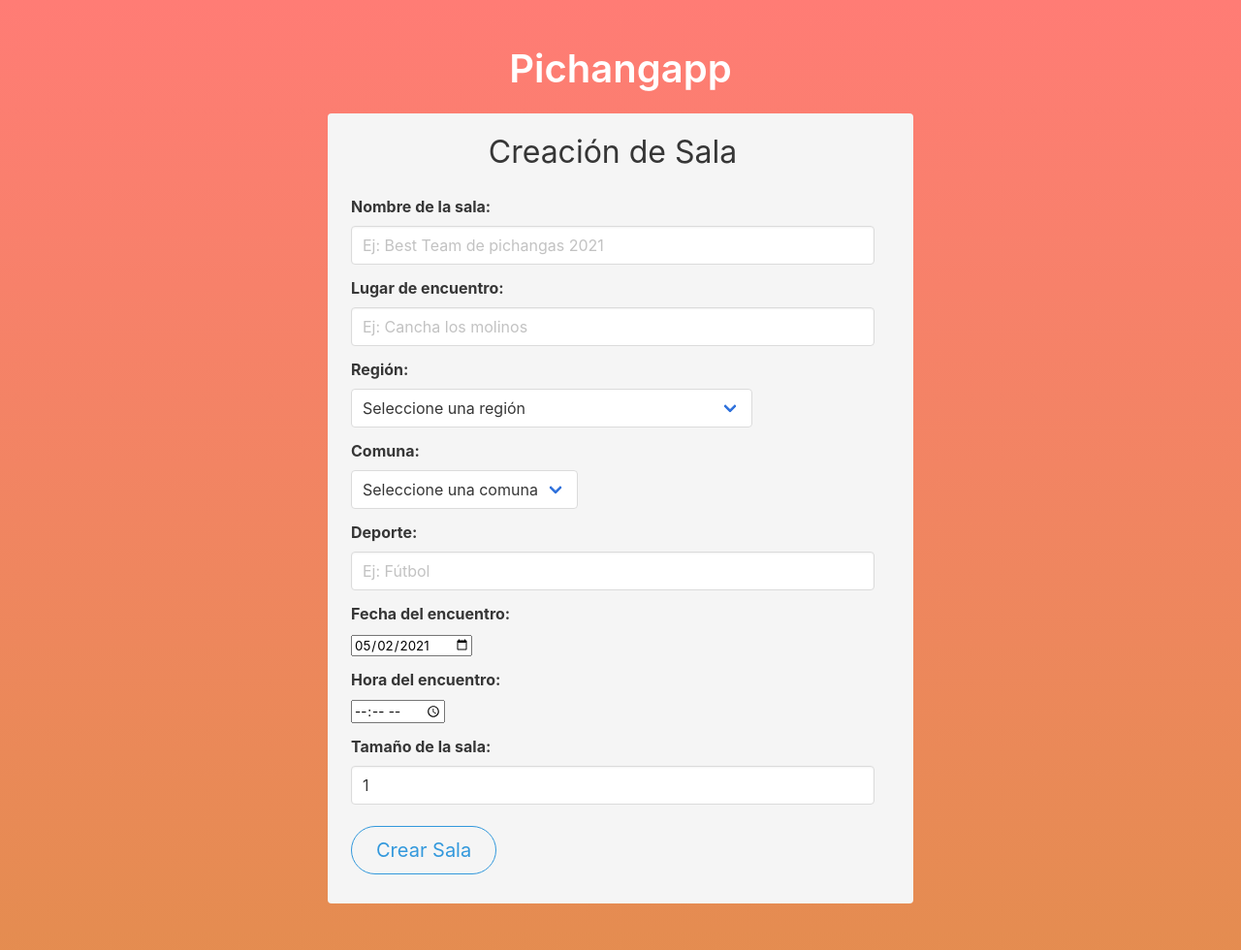
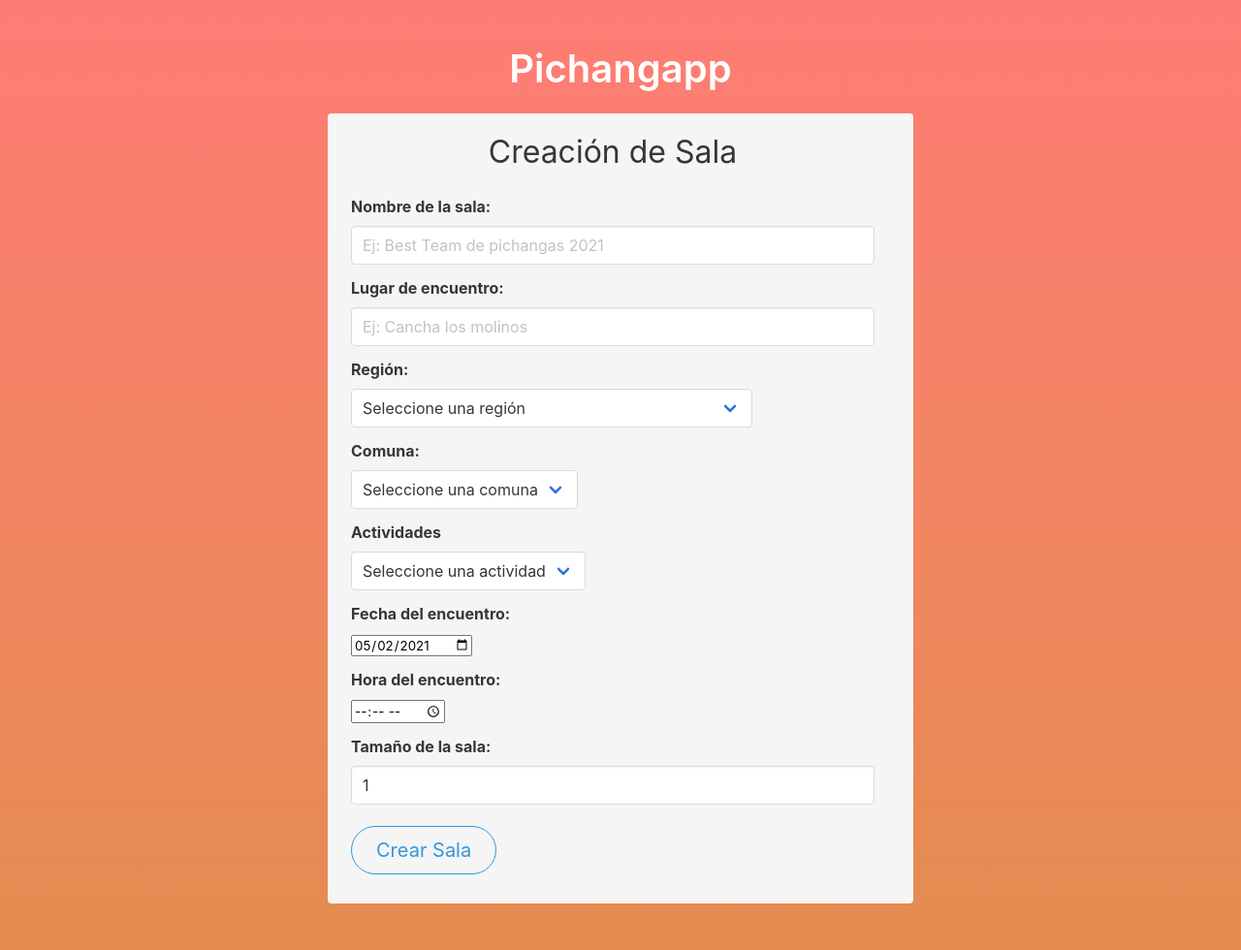
Before and after one commit to DCC-CC4401/2021-1-Grupo-2, a Django app: page /create_room/ in a window 1280 px wide. Shown: the whole page at 97% size. Run offline with Django 3.2, Linux system fonts and the light colour scheme; tables that the repository leaves empty hold one stand-in row (values such as "Sample post").

Commit message:
feat: Added list for activity selection

```diff
--- a/pichapp/templates/pichapp/room/create_room.html
+++ b/pichapp/templates/pichapp/room/create_room.html
@@ -56,10 +56,15 @@
             </div>
 
             <div class="field">
-              <label class="label">Deporte: </label>
-              <p class="control has-icons-right">
-                <input class="input" type="text" placeholder="Ej: Fútbol" name="nombre_actividad" required>
-              </p>
+              <label class="label"> Actividades </label>
+              <div class="select control has-icons-right">
+                <select id="actividades" class="input" name="nombre_actividad" required>
+                  <option disabled selected>Seleccione una actividad</option>
+                  {% for p in activities%}
+                  <option value={{p.verbose_name}}> {{p.verbose_name}}</option>
+                  {% endfor %}
+                </select>
+              </div>
             </div>
 
             <div class="field">
@@ -82,7 +87,7 @@
                 <input class="input" type="number" name="tamano_sala" min="1" max="30" value="1" required>
               </p>
             </div>
-            <button class="button is-info is-rounded is-outlined is-medium" type="submit"> Crear Sala </button>
+            <button class="button is-info is-rounded is-outlined is-medium is-centered" type="submit"> Crear Sala </button>
           </form>
         </div>
       </div>
--- a/pichapp/views.py
+++ b/pichapp/views.py
@@ -13,7 +13,12 @@ def create_room(request):
     today = date.today().strftime("%Y-%m-%d")
     if request.method == 'GET':  # Si estamos cargando la página
         # Mostrar el template
-        return render(request, "pichapp/room/create_room.html", {'fecha': today})
+        activities: Activities = ActivityCategory.objects.raw('SELECT name, verbose_name FROM pichapp_ActivityCategory')
+        context = {
+            'fecha': today,
+            'activities': activities
+        }
+        return render(request, "pichapp/room/create_room.html", context)
 
     # Estamos creando la sala (enviando el formulario)
     if request.method == 'POST':
```
Also changed, not shown: 5bd645e2f30d0f3da5b4d789f70e901866a2375ffadd2f114f77ee265a8b7b44.png (deleted), horoscope.jpg (deleted), wp2322013-studio-ghibli-wallpaper-hd_bDAr2Fl.png (renamed from wp2322013-studio-ghibli-wallpaper-hd.png).
